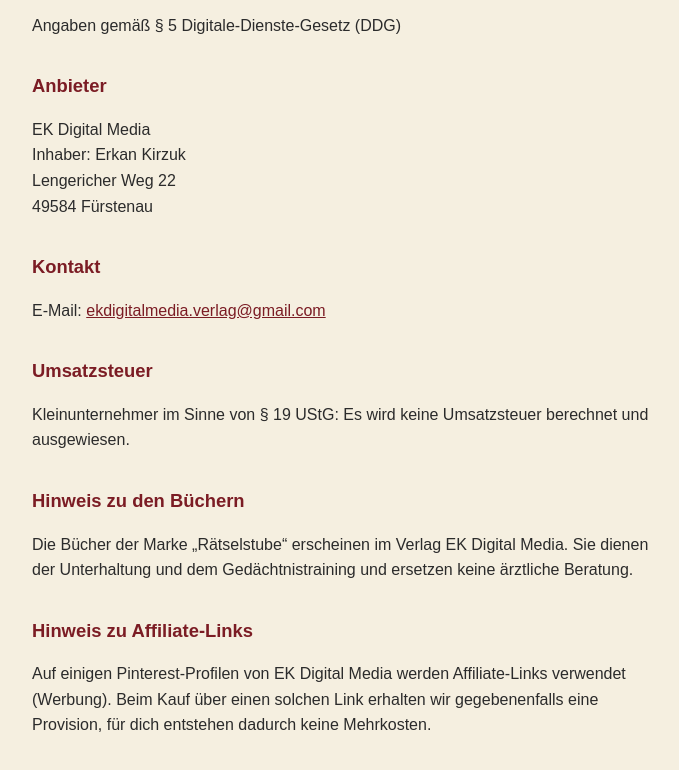
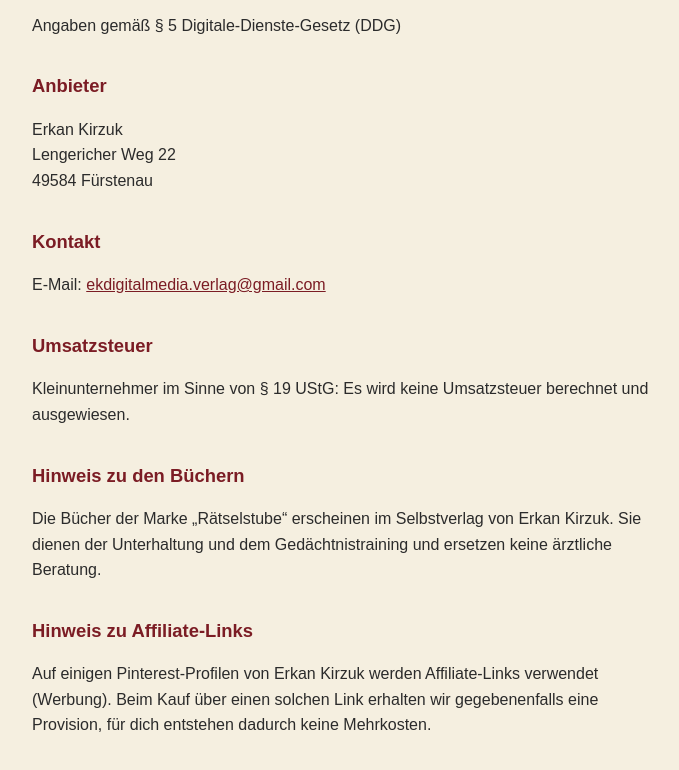
Before and after one commit to ekirzuk-tech/impressum, a plain HTML site: page index.html in a window 1280 px wide. Shown: the part 124-894 px from the top of the page, without its empty margins (288-967 px from the left). Drawn offline with Linux system fonts and the light colour scheme.

Commit message:
EK Digital Media aus dem Impressum entfernt

```diff
--- a/index.html
+++ b/index.html
@@ -3,7 +3,7 @@
   <head>
     <meta charset="utf-8">
     <meta name="viewport" content="width=device-width, initial-scale=1">
-    <title>Impressum – EK Digital Media / Rätselstube</title>
+    <title>Impressum – Erkan Kirzuk</title>
   <style>
     body { font-family: Arial, Helvetica, sans-serif; background: #f5efe0; color: #2b2b2b; margin: 0; line-height: 1.6; }
     main { max-width: 640px; margin: 0 auto; padding: 48px 24px; }
@@ -18,8 +18,7 @@
     <p>Angaben gemäß § 5 Digitale-Dienste-Gesetz (DDG)</p>
     <h2>Anbieter</h2>
     <p>
-      EK Digital Media<br>
-      Inhaber: Erkan Kirzuk<br>
+      Erkan Kirzuk<br>
       Lengericher Weg 22<br>
       49584 Fürstenau
     </p>
@@ -29,12 +28,12 @@
       <p>Kleinunternehmer im Sinne von § 19 UStG: Es wird keine Umsatzsteuer berechnet und ausgewiesen.</p>
       <h2>Hinweis zu den Büchern</h2>
       <p>
-        Die Bücher der Marke „Rätselstube“ erscheinen im Verlag EK Digital Media.
+        Die Bücher der Marke „Rätselstube“ erscheinen im Selbstverlag von Erkan Kirzuk.
         Sie dienen der Unterhaltung und dem Gedächtnistraining und ersetzen keine ärztliche Beratung.
       </p>
       <h2>Hinweis zu Affiliate-Links</h2>
       <p>
-        Auf einigen Pinterest-Profilen von EK Digital Media werden Affiliate-Links verwendet (Werbung).
+        Auf einigen Pinterest-Profilen von Erkan Kirzuk werden Affiliate-Links verwendet (Werbung).
         Beim Kauf über einen solchen Link erhalten wir gegebenenfalls eine Provision, für dich entstehen dadurch keine Mehrkosten.
       </p>
     </main>
```
